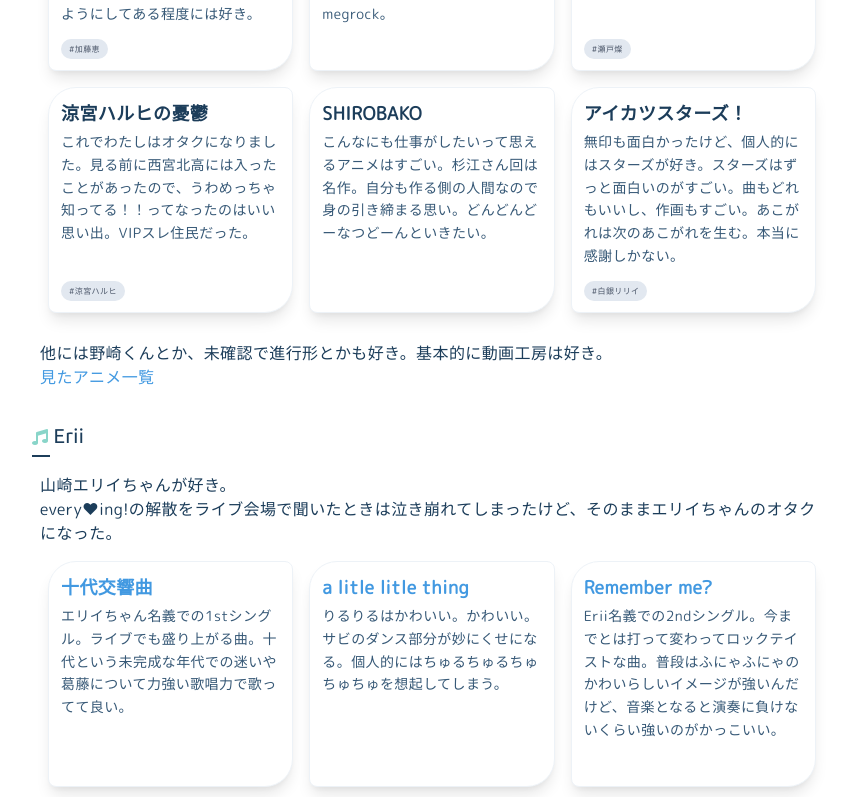
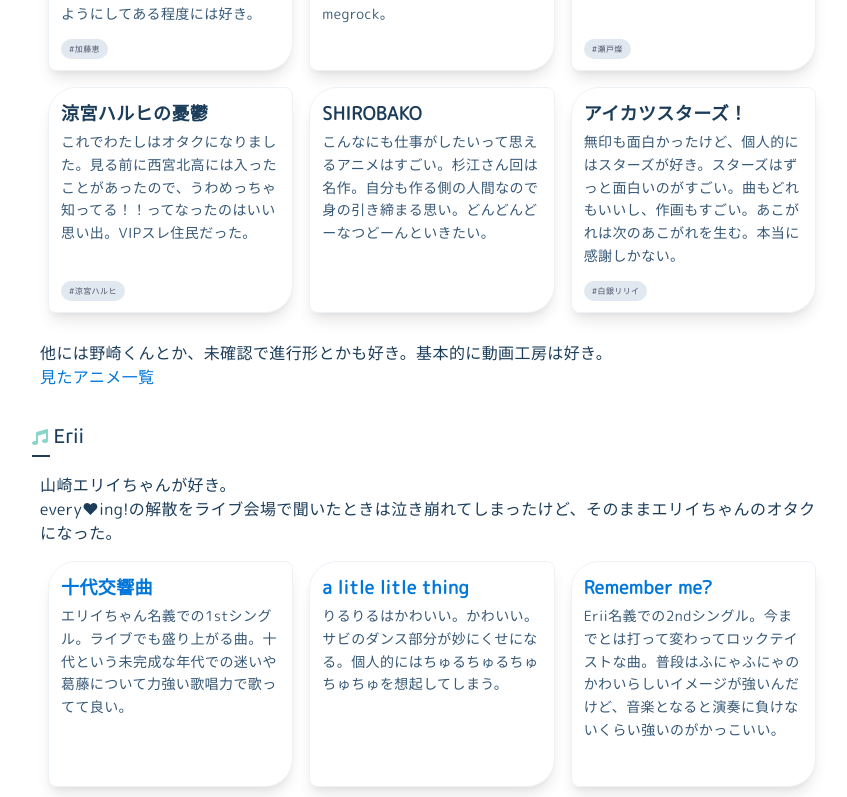
Before and after one commit to kxn4t/homepage, a Nuxt app: page /loves in a window 1280 px wide. Shown: the part 1934-2731 px from the top of the page, without its empty margins (208-1055 px from the left). Built offline with nearby package versions, Linux system fonts and the light colour scheme.

Commit message:
fix link contrast

```diff
--- a/assets/css/main.css
+++ b/assets/css/main.css
@@ -42,6 +42,13 @@
 
 .light-font-color {
   color: #375977;
+}
+
+.link {
+  color: #0077DB;
+}
+.link:hover {
+  text-decoration: underline;
 }
 
 @media screen and (min-width: 1024px) {
--- a/components/atoms/Card.vue
+++ b/components/atoms/Card.vue
@@ -18,7 +18,7 @@
             :href="link"
             target="_blank"
             rel="noreferrer noopener"
-            class="text-blue-500 hover:text-blue-600"
+            class="link"
           >
             {{ title }}
           </a>
--- a/components/organisms/loves/Animes.vue
+++ b/components/organisms/loves/Animes.vue
@@ -14,7 +14,7 @@
       href="https://annict.jp/@kxn4t/watched"
       target="_blank"
       rel="noreferrer noopener"
-      class="text-blue-500 hover:text-blue-600"
+      class="link"
       >見たアニメ一覧</a
     >
   </div>
```
